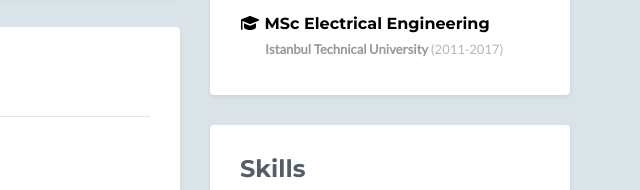
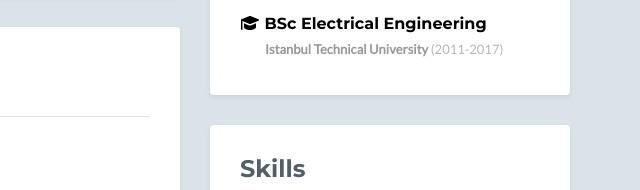
Before and after one commit to barisortac/barisortac.github.io, a plain HTML site: page index.html in a window 1280 px wide. Shown: the part 499-689 px from the top of the page, 640-1280 px from the left. Drawn offline with nearby package versions, Linux system fonts and the light colour scheme; no server answers.

Commit message:
fix education

```diff
--- a/index.html
+++ b/index.html
@@ -429,7 +429,7 @@
                         <div class="item">
                             <h3 class="title">
                                 <i class="fas fa-graduation-cap"></i>
-                                MSc Electrical Engineering
+                                BSc Electrical Engineering
                             </h3>
                             <h4 class="university">Istanbul Technical University
                                 <span class="year">(2011-2017)</span></h4>
```
